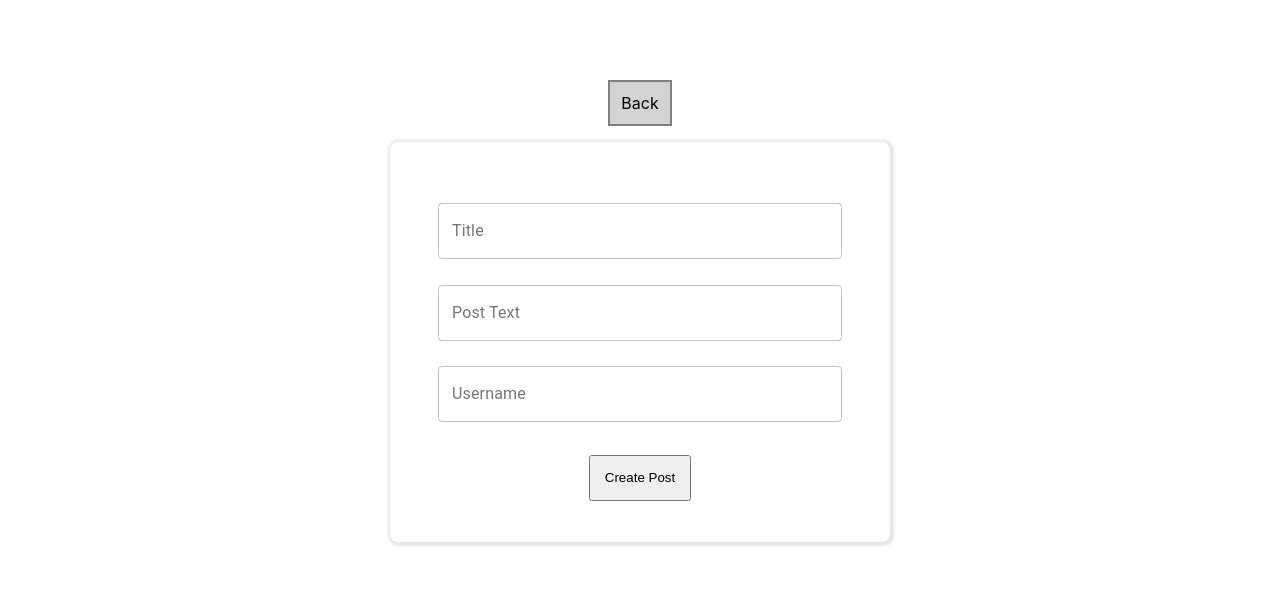
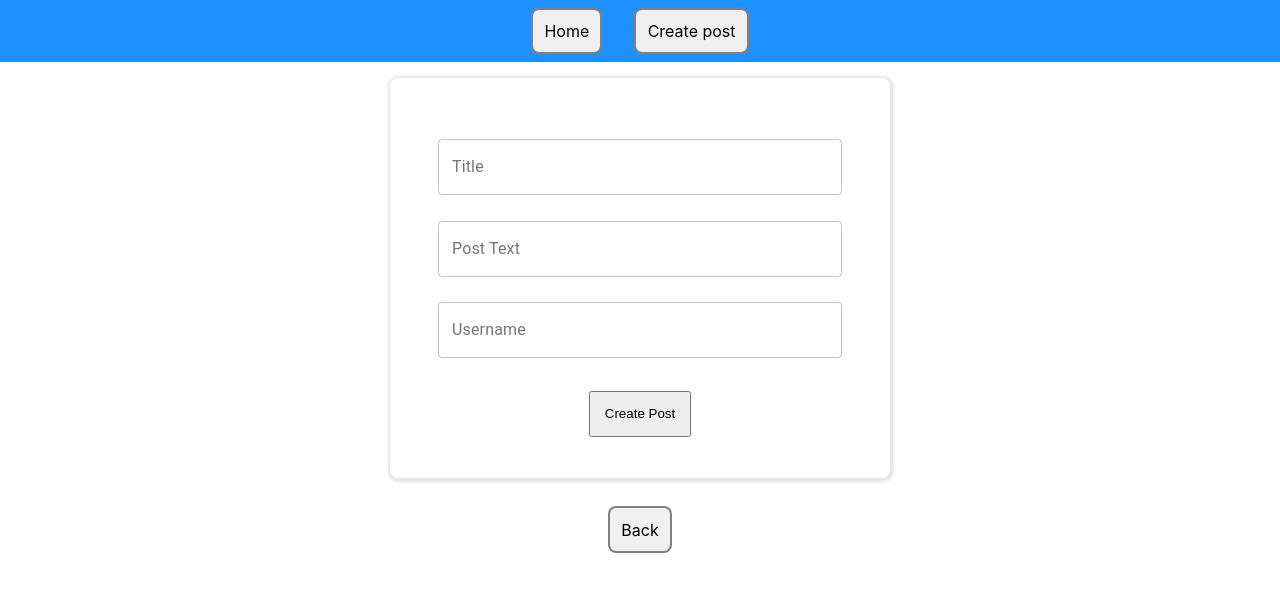
Before and after one commit to Aidil83/fullstack_rest_api, a React (Create React App) app in the folder client/: page /createPost in a window 1280 px wide. Shown: the top 592 px of the page. Built offline with nearby package versions, Linux system fonts and the light colour scheme.

Commit message:
styled and added the navbar.

```diff
--- a/client/src/App.css
+++ b/client/src/App.css
@@ -3,7 +3,6 @@
 	height: auto;
 	display: flex;
 	align-items: center;
-	padding-top: 40px;
 	flex-direction: column;
 }
 
--- a/client/src/App.js
+++ b/client/src/App.js
@@ -1,22 +1,22 @@
 import './App.css';
-import {
-	BrowserRouter as Router,
-	Route,
-	Switch,
-	Link,
-	useHistory,
-} from 'react-router-dom';
+import styled from 'styled-components';
+import { BrowserRouter as Router, Route, Switch } from 'react-router-dom';
 import Home from './pages/Home';
-import CreatePost from './pages/CreatePost';
+import CreatePost, { StyledButton } from './pages/CreatePost';
+import Post from './pages/Post';
 
 function App() {
-	const history = useHistory();
 	return (
 		<div className='App'>
 			<Router>
+				<Navbar>
+					<StyledButton to='/'>Home</StyledButton>
+					<StyledButton to='/createpost'>Create post</StyledButton>
+				</Navbar>
 				<Switch>
 					<Route path='/' exact component={Home} />
 					<Route path='/createPost' exact component={CreatePost} />
+					<Route path='/Post/:id' exact component={Post} />
 				</Switch>
 			</Router>
 		</div>
@@ -24,3 +24,11 @@ function App() {
 }
 
 export default App;
+
+const Navbar = styled.nav`
+	width: 100%;
+	display: flex;
+	justify-content: center;
+	background-color: dodgerblue;
+	padding: 0.5em 0;
+`;
--- a/client/src/pages/CreatePost.jsx
+++ b/client/src/pages/CreatePost.jsx
@@ -28,7 +28,6 @@ const CreatePost = ({ history }) => {
 
 	return (
 		<div className='App'>
-			<StyledButton onClick={() => history.goBack()}>Back</StyledButton>
 			<Formik
 				initialValues={initialValues}
 				onSubmit={onSubmit}
@@ -76,6 +75,11 @@ const CreatePost = ({ history }) => {
 					</StyledForm>
 				)}
 			</Formik>
+			<StyledButton
+				onClick={() => history.goBack()}
+				style={{ marginTop: '.75em' }}>
+				Back
+			</StyledButton>
 		</div>
 	);
 };
@@ -85,16 +89,17 @@ export default CreatePost;
 export const StyledButton = styled(Link)`
 	margin: 0 1em;
 	cursor: pointer;
-	background-color: lightgrey;
+	background-color: #f0f0f0;
 	padding: 0.7em;
 	border: 2px solid gray;
+	border-radius: 8px;
 	text-decoration: none;
 	color: black;
 	transition: 0.2s;
 	&:hover {
-		background-color: yellow;
+		background-color: lightblue;
 		transition: 0.2s;
-		border: 2px solid yellow;
+		border: 2px solid lightblue;
 	}
 `;
 
--- a/client/src/pages/Home.jsx
+++ b/client/src/pages/Home.jsx
@@ -13,7 +13,6 @@ const Home = () => {
 
 	return (
 		<div className='App'>
-			<StyledButton to='/createPost'>CreatePost</StyledButton>
 			{data?.map((value) => {
 				return (
 					<div className='post'>
--- /dev/null
+++ b/client/src/pages/Post.js
@@ -0,0 +1,7 @@
+import { useParams } from 'react-router-dom';
+const Post = () => {
+	let { id } = useParams();
+	return <div>{id}</div>;
+};
+
+export default Post;
```
